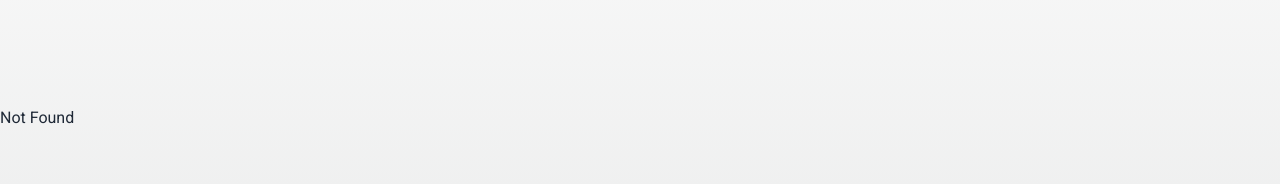
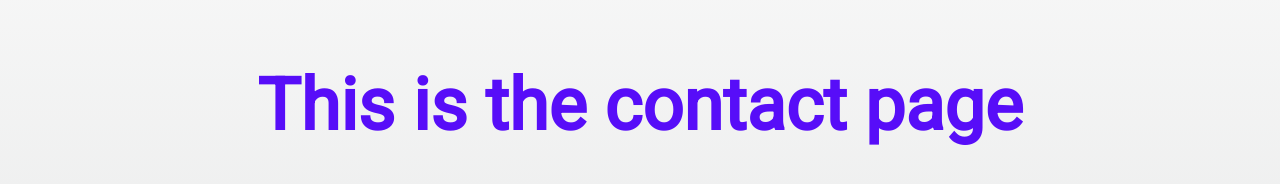
Before and after one commit to Fractal-Tess/SvelteKit, a SvelteKit app: page /contact in a window 1280 px wide. Before the commit this address had no page. Shown: the part 294-478 px from the top of the page. Built offline with nearby package versions, Linux system fonts and the light colour scheme.

Commit message:
new routes

```diff
--- a/src/routes/+page.svelte
+++ b/src/routes/+page.svelte
@@ -1,4 +1,4 @@
-<div class="flex-1 flex flex-col space-y-8 items-center justify-center">
+<div class="h-full flex flex-col space-y-8 items-center justify-center">
   <h1 class="text-7xl font-bold text-primary">Welcome to SvelteKit</h1>
   <p class="text-3xl">
     Visit <a
--- /dev/null
+++ b/src/routes/about/+page.svelte
@@ -0,0 +1,3 @@
+<div class="h-full flex flex-col space-y-8 items-center justify-center">
+  <h1 class="text-7xl font-bold text-primary">This is the about page</h1>
+</div>
--- /dev/null
+++ b/src/routes/contact/+page.svelte
@@ -0,0 +1,3 @@
+<div class="h-full flex flex-col space-y-8 items-center justify-center">
+  <h1 class="text-7xl font-bold text-primary">This is the contact page</h1>
+</div>
```
